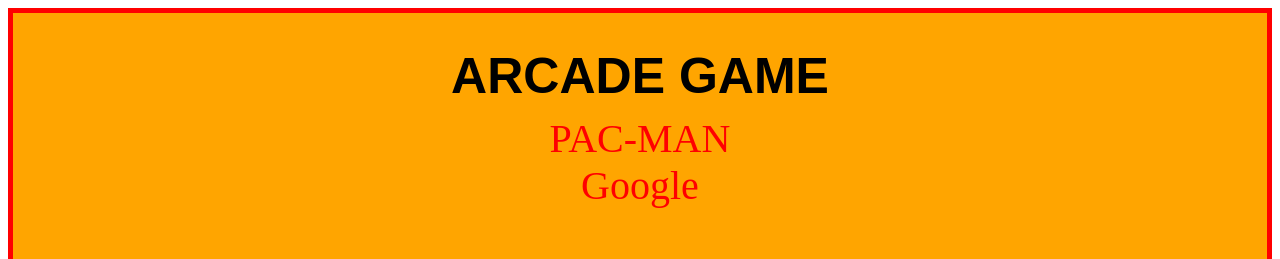
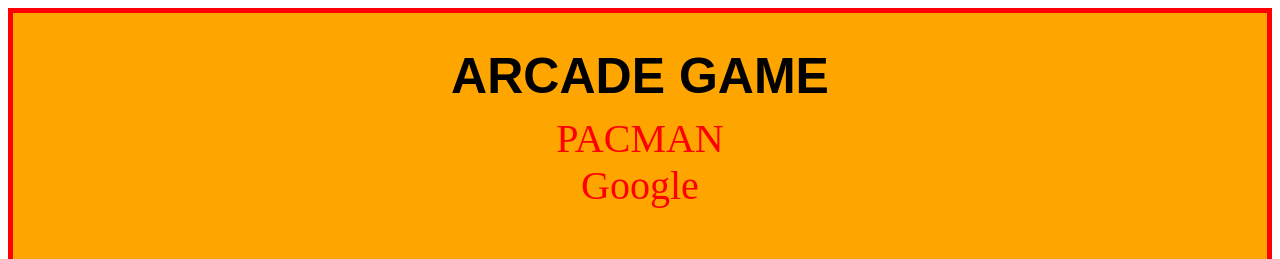
Before and after one commit to SCOTTY0101/Pacman-website-on-Google, a plain HTML site: page index.html in a window 1280 px wide. Shown: the top 259 px of the page. Drawn offline with Linux system fonts and the light colour scheme.

Commit message:
Update index.html

```diff
--- a/index.html
+++ b/index.html
@@ -10,7 +10,7 @@
 <body>
     <div id="main-body">
     <h1>ARCADE GAME</h1>
-    <p title="PAC-MAN is awesome">PAC-MAN <br>
+    <p title="PACMAN is awesome">PACMAN <br>
     Google</p>
     </div>
     <hr>
```
